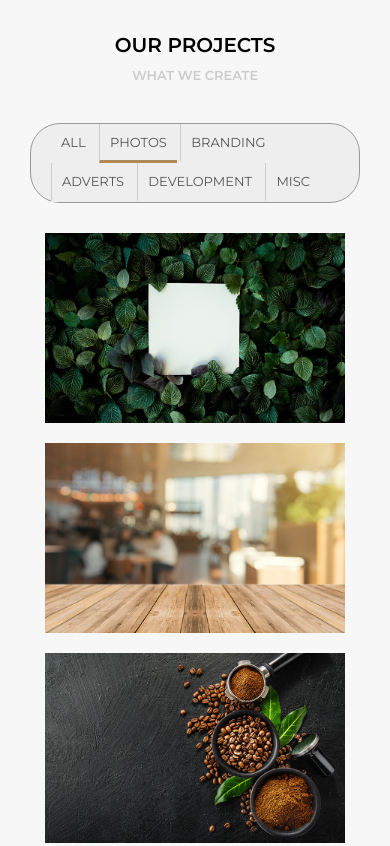
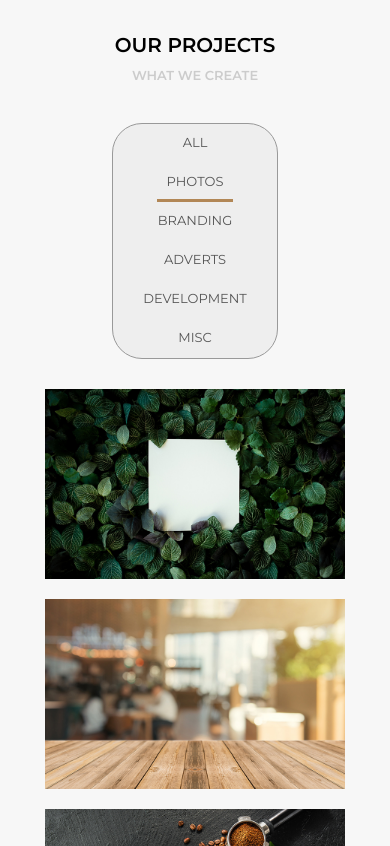
Before and after one commit to geovane-portfolio/Projeto-Awax, a plain HTML site: page index.html in a window 390 px wide. Shown: the part 2560-3406 px from the top of the page. Drawn offline with Linux system fonts and the light colour scheme.

Commit message:
Mobile
Versão mobile finalizada

```diff
--- a/assets/css/style.css
+++ b/assets/css/style.css
@@ -1092,6 +1092,16 @@ footer {
         margin-left: 30px;
         margin-right: 30px;
     }
+    .section-projects--filters ul {
+        display: flex;
+        flex-direction: column;
+        align-items: center;
+        margin: auto;
+
+    }
+    .section-projects--filters li {
+        border-left: 0;
+    }
     .section-projects--photo {
         width: 320px;
     }
@@ -1113,7 +1123,7 @@ footer {
         flex-wrap: wrap;
     }
     .section-company {
-        padding: 20px;
+        padding: 30px;
     }
     .section-price {
         display: flex;
@@ -1220,8 +1230,8 @@ footer {
     }
     .badge-ico-foot img {
         height: 25px;
+        width: 25px;
     }
-
     .footer-area {
         flex-direction: column;
         justify-content: center;
```
